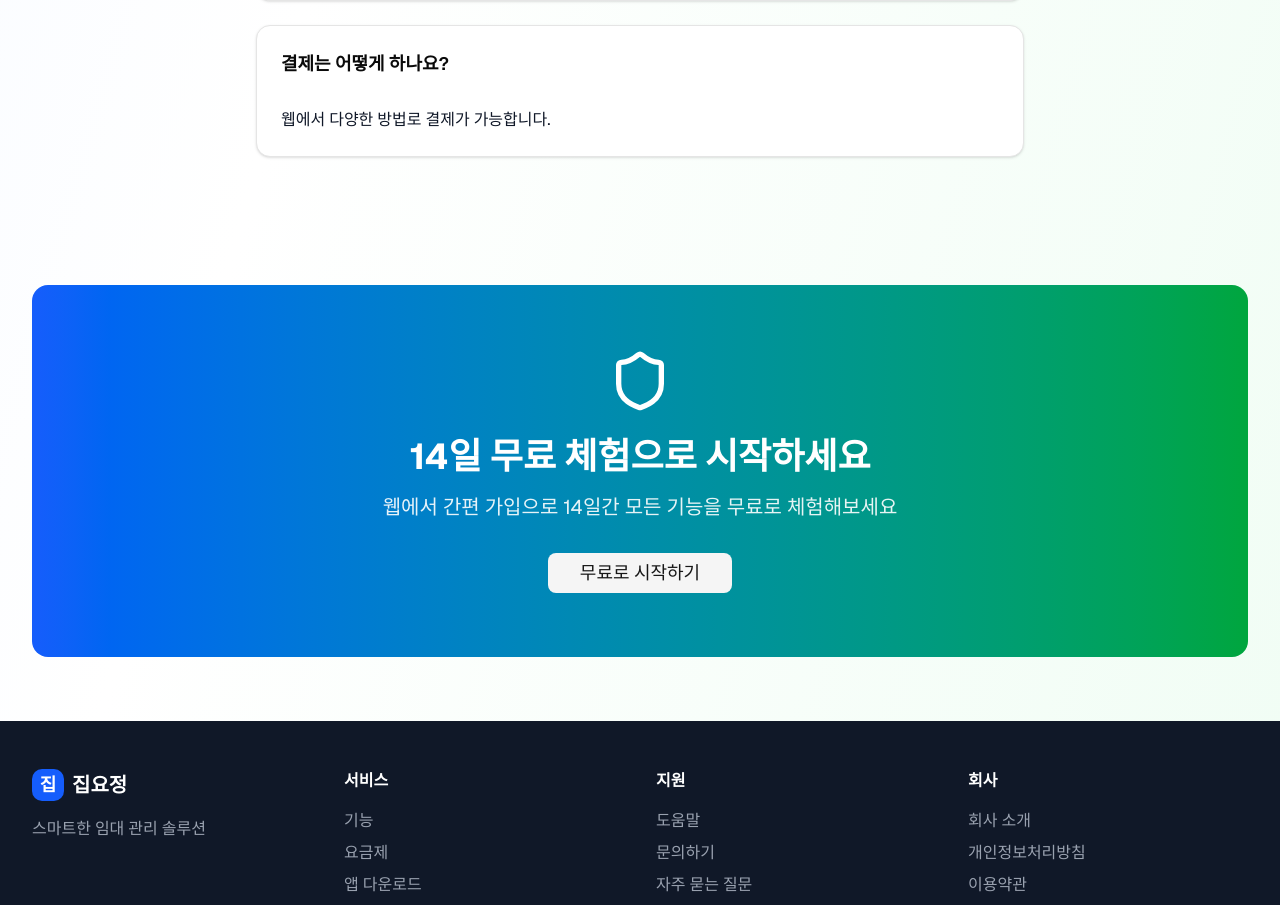
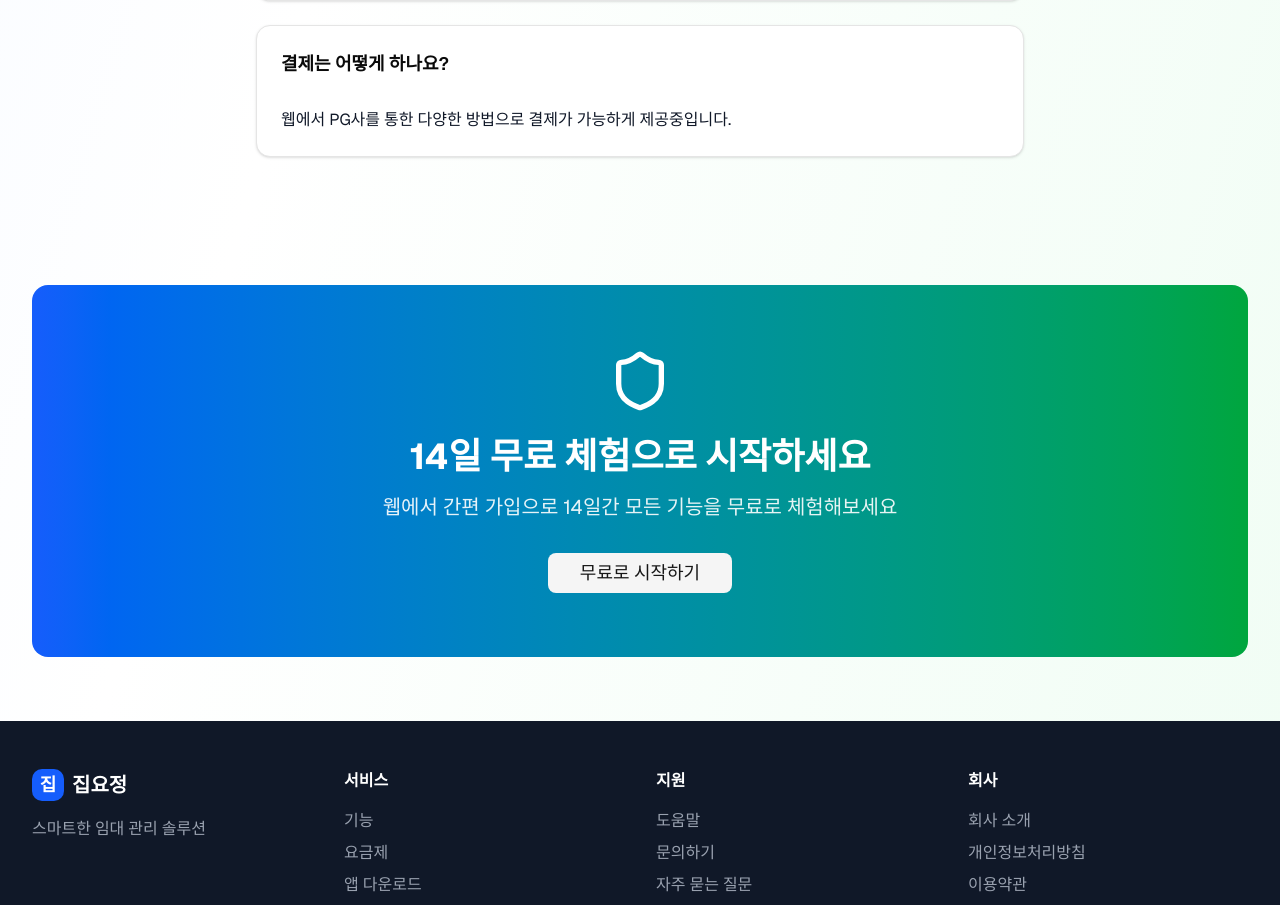
Before and after one commit to BlackDoggo99/zipyojeong-web, a Next.js app: page /pricing in a window 1280 px wide. Shown: the part 3408-4313 px from the top of the page. Built offline with nearby package versions, Linux system fonts and the light colour scheme; no server answers.

Commit message:
Update page.tsx
오타 수정

```diff
--- a/src/app/pricing/page.tsx
+++ b/src/app/pricing/page.tsx
@@ -500,7 +500,7 @@ export default function PricingPage() {
               </CardHeader>
               <CardContent>
                 <p className="text-gray-900 dark:text-gray-400">
-                  웹에서 다양한 방법로 결제가 가능합니다.
+                  웹에서 PG사를 통한 다양한 방법으로 결제가 가능하게 제공중입니다.
                 </p>
               </CardContent>
             </Card>
```
